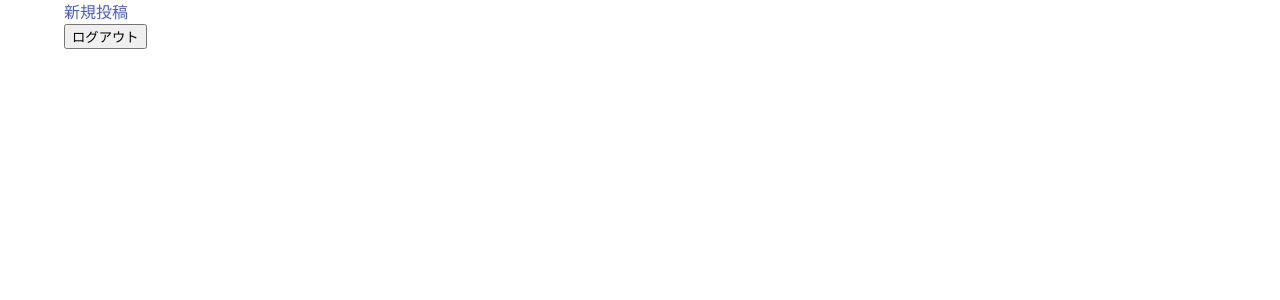
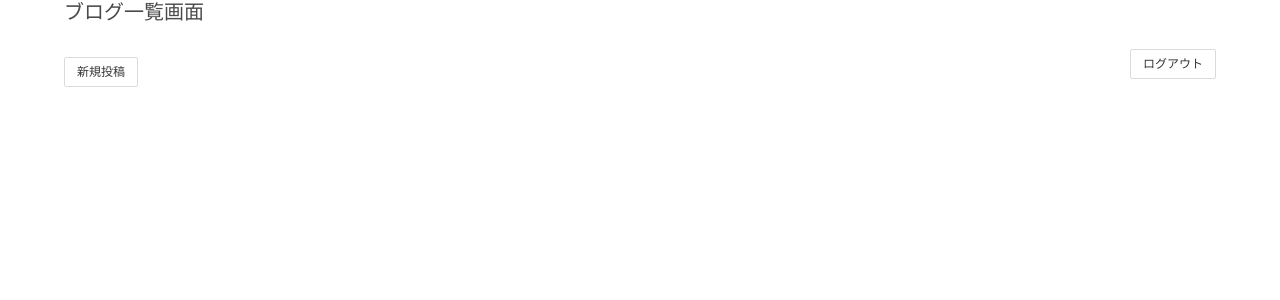
Before and after one commit to ylafaro0310/works, a PHP site: page / in a window 1280 px wide. Shown: the top 300 px of the page. Run offline with PHP 8.4, Linux system fonts and the light colour scheme; the visitor is signed in with stand-in values (Sample User, id 1); data that the repository does not hold is empty; some libraries are stand-ins or nearby versions.

Commit message:
Modify views

```diff
--- a/php-blog/views/index.php
+++ b/php-blog/views/index.php
@@ -8,18 +8,29 @@
 </header>
 <body>
     <div class="container">
+        <h2 class="subtitle">ブログ一覧画面</h2>
         <?php
             if(isset($_SESSION['username'])){
         ?>
-        <a href="/create">新規投稿</a>
-        <form action="logout" method="post">
-            <input type="hidden" name="token" value="<?= h(generate_token())?>"/>
-            <button type="submit">ログアウト</button>
-        </form>
+        <nav class="level">
+            <div class="level-left">
+                <div class="level-item">
+                    <a class="button is-small" href="/create">新規投稿</a>
+                </div>
+            </div>
+            <div class="level-right">
+                <div class="level-item">
+                    <form action="logout" method="post">
+                        <input type="hidden" name="token" value="<?= h(generate_token())?>"/>
+                        <button class="button is-small" type="submit">ログアウト</button>
+                    </form>
+                </div>
+            </div>
+        </nav>
         <?php
             }else{
         ?>
-            <a href="/login">ログイン</a>
+            <a class="button is-small" href="/login">ログイン</a>
         <?php
             }
         ?>
@@ -42,7 +53,13 @@
                 <article>
                     <?php echo($post['content']) ?>
                 </article>
-                <button type='submit'>投稿を削除する</button>
+                <?php
+                    if(isset($_SESSION['username'])){
+                ?>
+                <button class="button is-danger is-small" type='submit'>投稿を削除する</button>
+                <?php
+                    }
+                ?>
             </div>
         </form>
         <?php } ?>
--- a/php-blog/views/login.php
+++ b/php-blog/views/login.php
@@ -25,6 +25,7 @@
 </header>
 <body>
     <div class="container">
+        <h2 class="subtitle">ログイン画面</h2>
         <form action="" method="post">
             <div class="field">
                 <div class="control">
@@ -39,7 +40,7 @@
                 </div>
             </div>
             <input type="hidden" name="token" value="<?= h(generate_token())?>"/>
-            <button type="submit">ログイン</button>
+            <button class="button" type="submit">ログイン</button>
         </form>
     </div>
 </body>
--- a/php-blog/views/register.php
+++ b/php-blog/views/register.php
@@ -17,6 +17,7 @@
 </header>
 <body>
     <div class="container">
+        <h2 class="subtitle">ユーザー登録画面</h2>
         <form action="" method="post">
             <div class="field">
                 <div class="control">
@@ -36,7 +37,7 @@
                     <input class="input" type="password"/>
                 </div>
             </div>
-            <button type="submit">作成</button>
+            <button class="button" type="submit">作成</button>
         </form>
     </div>
 </body>
```
Also changed, not shown: php-blog/views/create.php (+8 -2 lines).
